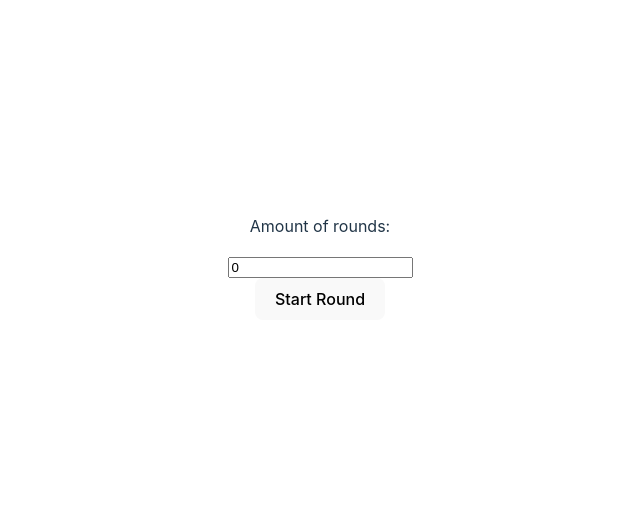
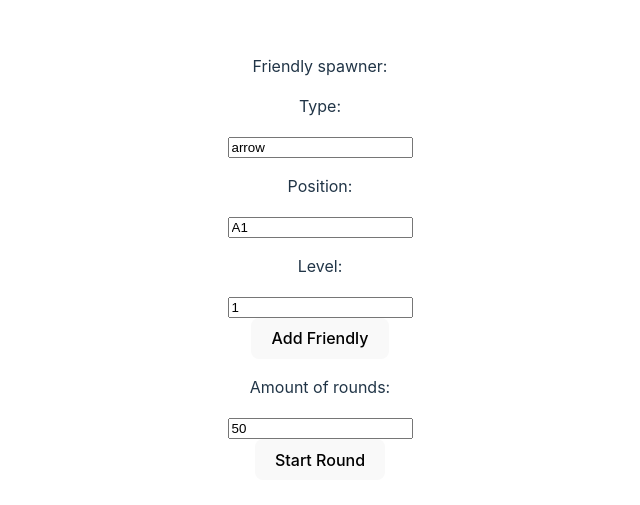
Before and after one commit to daefron/spreadsheet-creep, a React (Vite) app: page / in a window 1280 px wide. Shown: the part 141-646 px from the top of the page, without its empty margins (320-960 px from the left). Built offline with nearby package versions, Linux system fonts and the light colour scheme.

Commit message:
added ability to spawn friendly entities

```diff
--- a/src/Game Logic/Engine.jsx
+++ b/src/Game Logic/Engine.jsx
@@ -1,19 +1,37 @@
 import { useState } from "react";
 export default function EngineOutput() {
+  const [activeEntities, setActiveEntities] = useState([]);
   const [gameState, setGameState] = useState({
     gameboard: new Map(),
-    activeEntities: [],
     graveyard: [],
     bank: 0,
     currentTurn: 1,
   });
 
-  function Engine(gameState, waveLength) {
-    let gameboard = gameState.gameboard;
-    let activeEntities = gameState.activeEntities;
-    let graveyard = gameState.graveyard;
-    let bank = gameState.bank;
-    let currentTurn = gameState.currentTurn;
+  //function that creates new active entities
+  function Entity(type, level, position, name) {
+    this.name = name;
+    this.type = type.type;
+    this.position = position;
+    this.level = level.lvl;
+    this.hp = level.hp;
+    this.dmg = level.dmg;
+    this.range = level.range;
+    this.rate = level.rate;
+    let neededRate = level.rate;
+    this.rateCharge = neededRate;
+    this.speed = level.speed;
+    let neededSpeed = level.speed;
+    this.speedCharge = neededSpeed;
+    this.enemy = type.enemy;
+    this.value = level.value;
+    if (this.enemy == false) {
+      this.currentExp = 0;
+      this.neededExp = level.neededExp;
+    } else {
+      this.exp = level.exp;
+    }
+  }
 
   //object that holds default values of entities
   const entityList = {
@@ -81,6 +99,11 @@ export default function EngineOutput() {
     },
   };
 
+  function Engine(gameState, waveLength, activeEntities) {
+    let gameboard = gameState.gameboard;
+    let graveyard = gameState.graveyard;
+    let bank = gameState.bank;
+    let currentTurn = gameState.currentTurn;
     //objects holding wave properties
     const waves = {
       wave1: {
@@ -89,11 +112,6 @@ export default function EngineOutput() {
           name: "goblin",
           level: "lvl1",
           position: "J1",
-        },
-        2: {
-          name: "arrow",
-          level: "lvl1",
-          position: "A1",
         },
         3: {
           name: "goblin",
@@ -132,34 +150,6 @@ export default function EngineOutput() {
         },
       },
     };
-
-    //function that creates new active entities
-    function Entity(type, level, position, activeEntities, name) {
-      this.name = name;
-      this.type = type.type;
-      this.position = position;
-      this.level = level.lvl;
-      this.hp = level.hp;
-      this.dmg = level.dmg;
-      this.range = level.range;
-      this.rate = level.rate;
-      let neededRate = level.rate;
-      this.rateCharge = neededRate;
-      this.speed = level.speed;
-      let neededSpeed = level.speed;
-      this.speedCharge = neededSpeed;
-      this.enemy = type.enemy;
-      this.value = level.value;
-      if (this.enemy == false) {
-        this.currentExp = 0;
-        this.neededExp = level.neededExp;
-      } else {
-        this.exp = level.exp;
-      }
-      activeEntities.push(this);
-      console.log(this.name + " spawned at " + this.position + ".");
-      gameboardUpdater();
-    }
 
     //function to make the gameboard grid
     function gameboardMaker() {
@@ -367,7 +357,7 @@ export default function EngineOutput() {
     }
 
     //spawns entities based on wave
-    function spawner(currentWave, currentTurn) {
+    function spawner(currentWave, currentTurn, activeEntities) {
       let entityType = entityList[currentWave[currentTurn].name];
       let entityLevel =
         entityList[currentWave[currentTurn].name].levels[
@@ -375,13 +365,10 @@ export default function EngineOutput() {
         ];
       let position = currentWave[currentTurn].position;
       let entityID = currentWave[currentTurn].name + currentTurn;
-      entityID = new Entity(
-        entityType,
-        entityLevel,
-        position,
-        activeEntities,
-        entityID
-      );
+      entityID = new Entity(entityType, entityLevel, position, entityID);
+      activeEntities.push(entityID);
+      console.log(entityID.name + " spawned at " + entityID.position + ".");
+      gameboardUpdater();
     }
 
     //function to set amount of turns to play
@@ -389,7 +376,7 @@ export default function EngineOutput() {
       let currentWave = waves[round];
       while (currentTurn <= waveLength) {
         if (currentWave[currentTurn] !== undefined) {
-          spawner(currentWave, currentTurn);
+          spawner(currentWave, currentTurn, activeEntities);
         }
         nextTurn(currentTurn);
         gameState.gameboard = gameboard;
@@ -443,21 +430,86 @@ export default function EngineOutput() {
     amountOfTurns(waveLength, "wave1");
   }
 
-  const [waveLength, setWaveLength] = useState(0);
+  const [waveLength, setWaveLength] = useState(50);
   function updateWaveLength(e) {
     setWaveLength(e.target.value);
   }
 
+  const [friendlyType, setFriendlyType] = useState("arrow");
+  function updateFriendlyType(e) {
+    setFriendlyType(e.target.value);
+  }
+  const [friendlyPosition, setFriendlyPosition] = useState("A1");
+  function updateFriendlyPosition(e) {
+    setFriendlyPosition(e.target.value);
+  }
+  const [friendlyLevel, setFriendlyLevel] = useState(1);
+  function updateFriendlyLevel(e) {
+    setFriendlyLevel(e.target.value);
+  }
+
+  function friendlyEntityParser(
+    entityType,
+    entityPosition,
+    entityLevel,
+    entityList,
+    activeEntities
+  ) {
+    entityType = entityList[entityType];
+    entityLevel = entityType.levels["lvl" + entityLevel];
+    let entityID = entityType.type + 7;
+    entityID = new Entity(
+      entityType,
+      entityLevel,
+      entityPosition,
+      entityID
+    );
+    activeEntities.push(entityID);
+    console.log(entityID.name + " spawned at " + entityPosition);
+  }
 
   return (
     <>
       <div>
-        <p>Amount of rounds: </p>
-        <input type="number" onChange={updateWaveLength} value={waveLength}></input>
+        <p>Friendly spawner:</p>
+        <p>Type:</p>
+        <input value={friendlyType} onChange={updateFriendlyType}></input>
+        <p>Position:</p>
+        <input
+          value={friendlyPosition}
+          onChange={updateFriendlyPosition}
+        ></input>
+        <p>Level:</p>
+        <input
+          type="number"
+          value={friendlyLevel}
+          onChange={updateFriendlyLevel}
+        ></input>
       </div>
       <button
         onClick={() => {
-          Engine(gameState, waveLength);
+          friendlyEntityParser(
+            friendlyType,
+            friendlyPosition,
+            friendlyLevel,
+            entityList,
+            activeEntities
+          );
+        }}
+      >
+        Add Friendly
+      </button>
+      <div>
+        <p>Amount of rounds: </p>
+        <input
+          type="number"
+          onChange={updateWaveLength}
+          value={waveLength}
+        ></input>
+      </div>
+      <button
+        onClick={() => {
+          Engine(gameState, waveLength, activeEntities);
         }}
       >
         Start Round
```
Lines whose indentation alone changed are shown as unchanged.
